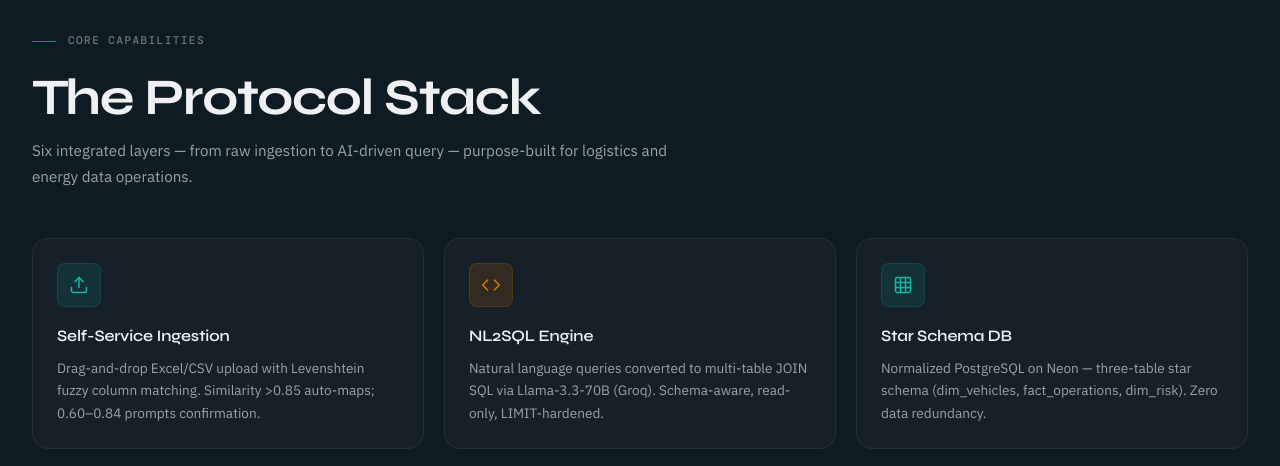
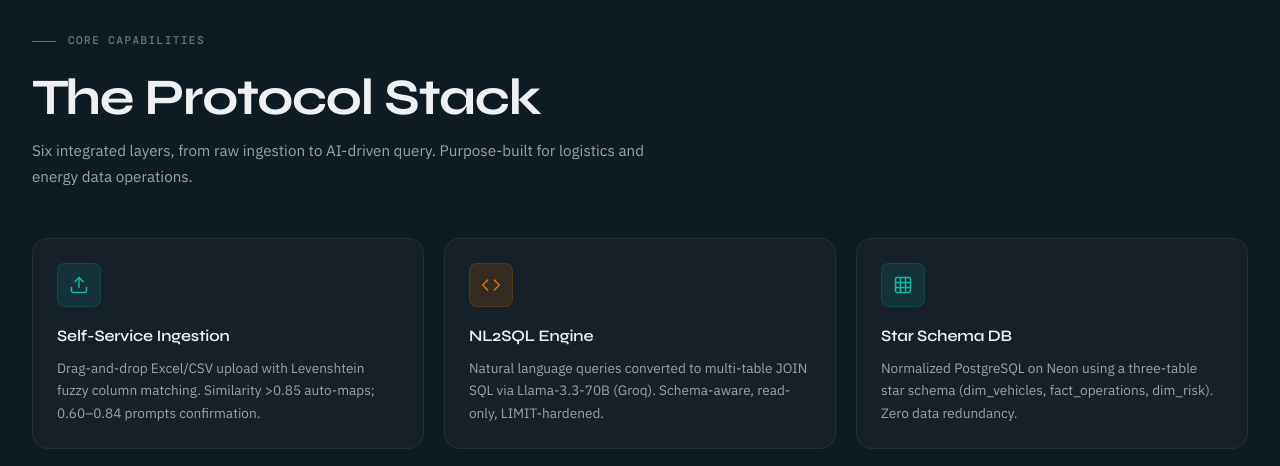
Before and after one commit to kdl-rgb/bytells, a plain HTML site: page index.html in a window 1280 px wide. Shown: the part 1300-1766 px from the top of the page. Drawn offline with nearby package versions, Linux system fonts and the light colour scheme; a web font is replaced by a local one.

Commit message:
landing page update ii

```diff
--- a/index.html
+++ b/index.html
@@ -166,7 +166,7 @@
     </div>
     <h2 class="display-lg">The Protocol Stack</h2>
     <p style="color:var(--text-secondary);font-size:0.95rem;line-height:1.7;margin-top:12px;">
-      Six integrated layers — from raw ingestion to AI-driven query — purpose-built for logistics and energy data operations.
+      Six integrated layers, from raw ingestion to AI-driven query. Purpose-built for logistics and energy data operations.
     </p>
   </div>
 
@@ -192,7 +192,7 @@
         <svg width="20" height="20" viewBox="0 0 24 24" fill="none" stroke="currentColor" stroke-width="1.8" stroke-linecap="round" stroke-linejoin="round"><rect x="3" y="3" width="18" height="18" rx="2" ry="2"/><line x1="3" y1="9" x2="21" y2="9"/><line x1="3" y1="15" x2="21" y2="15"/><line x1="9" y1="3" x2="9" y2="21"/><line x1="15" y1="3" x2="15" y2="21"/></svg>
       </div>
       <div class="feature-title">Star Schema DB</div>
-      <p class="feature-desc">Normalized PostgreSQL on Neon — three-table star schema (dim_vehicles, fact_operations, dim_risk). Zero data redundancy.</p>
+      <p class="feature-desc">Normalized PostgreSQL on Neon using a three-table star schema (dim_vehicles, fact_operations, dim_risk). Zero data redundancy.</p>
     </div>
 
     <div class="feature-card">
```
